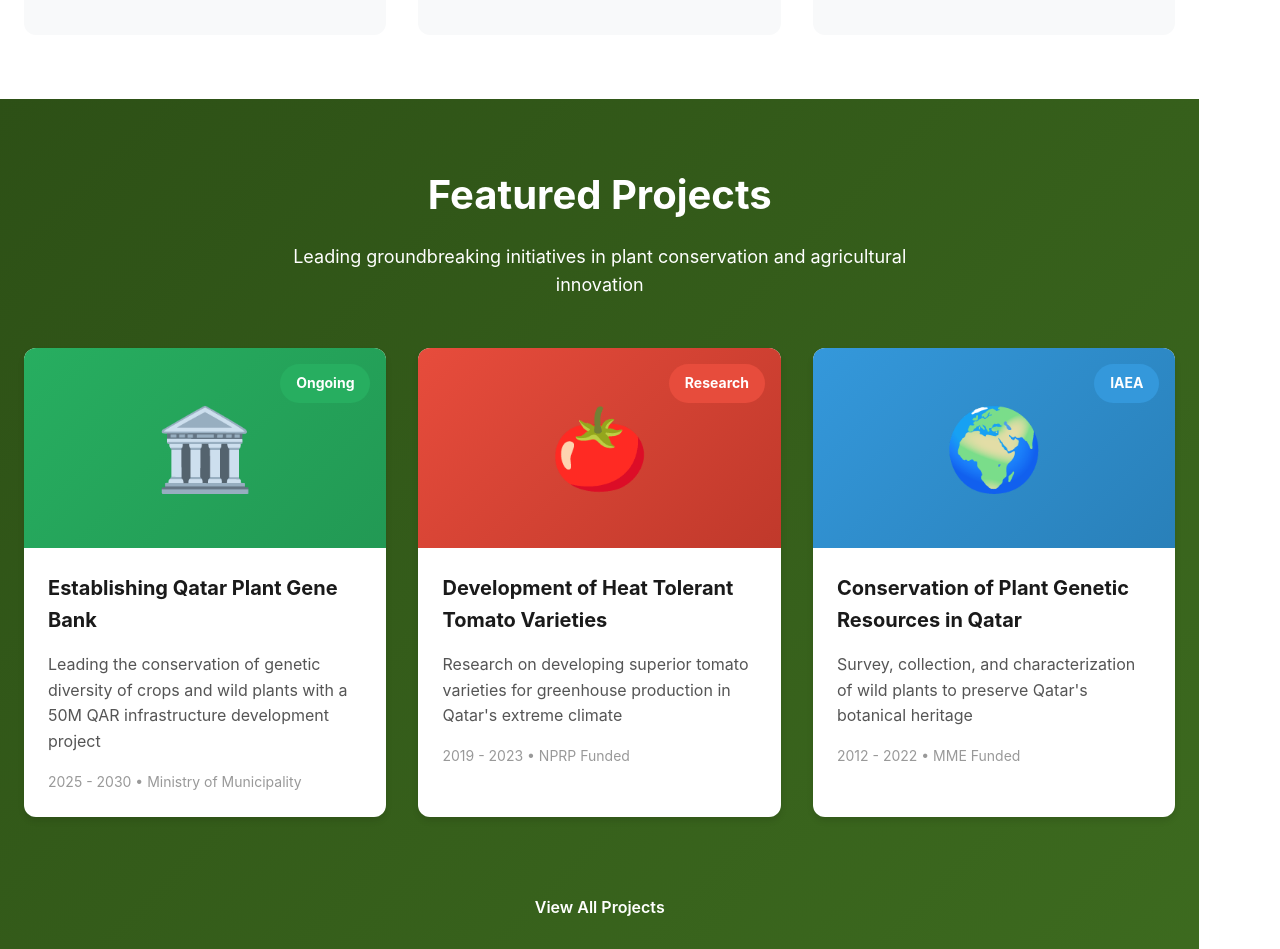
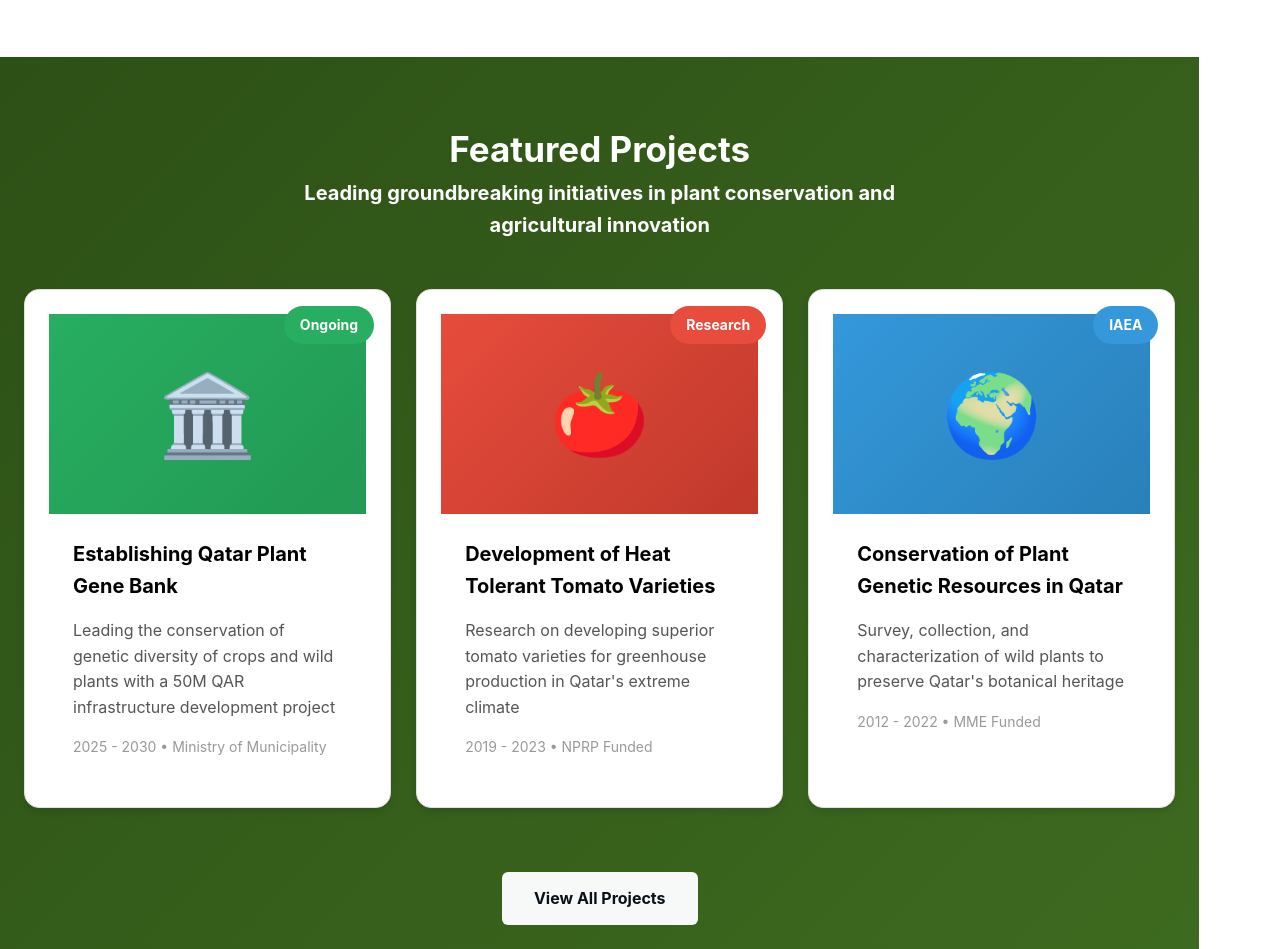
Before and after one commit to A-Muthurama/blog_project, a React (Vite) app in the folder Blog-project/: page / in a window 1280 px wide. Shown: the part 1623-2572 px from the top of the page. Built offline with nearby package versions, Linux system fonts and the light colour scheme; the HTML template or start-up script is replaced by a standard one.

Commit message:
routes updated & contact form

```diff
--- a/Blog-project/src/App.jsx
+++ b/Blog-project/src/App.jsx
@@ -7,6 +7,11 @@
 import './pages/About.css';
 import Contact from './pages/Contact';
 import './pages/Contact.css';
+import Projects from './pages/projects';
+import './pages/projects.css';
+import Publications from './pages/publications';
+import './pages/publications.css';
+
 
 function App() {
   return (
@@ -18,6 +23,8 @@
           <Routes>
             <Route path="/" element={<Home />} />
             <Route path="/about" element={<About />} />
+            <Route path="/projects" element={<Projects />} />
+            <Route path="/publications" element={<Publications />} />
              <Route path="/contact" element={<Contact />} />
           </Routes>
         </main>
--- a/Blog-project/src/pages/Contact.jsx
+++ b/Blog-project/src/pages/Contact.jsx
@@ -16,11 +16,40 @@
     });
   };
 
-  const handleSubmit = (e) => {
-    e.preventDefault();
-    alert('Thank you for your message! Dr. El-Azazi will get back to you soon.');
-    setFormData({ name: '', email: '', subject: '', message: '' });
+  const handleSubmit = async (e) => {
+  e.preventDefault();
+
+  const data = {
+    access_key: "73722357-d226-430d-8738-372b9b7332e7",
+    name: formData.name,
+    email: formData.email,
+    subject: formData.subject,
+    message: formData.message,
   };
+
+  const response = await fetch("https://api.web3forms.com/submit", {
+    method: "POST",
+    headers: {
+      "Content-Type": "application/json",
+    },
+    body: JSON.stringify(data),
+  });
+
+  const result = await response.json();
+
+  if (result.success) {
+    alert("Thank you for your message! Dr. El-Azazi will get back to you soon.");;
+    setFormData({
+      name: "",
+      email: "",
+      subject: "",
+      message: "",
+    });
+  } else {
+    alert("Failed to send message . Please try again later.");
+  }
+};
+
 
   return (
     <div className="contact-page">
--- a/Blog-project/src/pages/Home.css
+++ b/Blog-project/src/pages/Home.css
@@ -294,11 +294,10 @@
 }
 
 .section-title {
-  font-size: 2.5rem;
+  color: #0f0e0e;
+  font-weight: 700;
+  font-size:35px;
   text-align: center;
-  margin-bottom: 1rem;
-  color: #1a1a1a;
-  font-weight: bold;
 }
 
 .section-subtitle {
@@ -430,7 +429,8 @@
 .project-content h3 {
   font-size: 1.25rem;
   margin-bottom: 1rem;
-  color: #1a1a1a;
+  color: #000;
+  font-weight: 700;
 }
 
 .project-content p {
@@ -444,9 +444,15 @@
   color: #999;
   display: block;
 }
-.section-subtitle,.section-title, .btn-outline{
-    font: bold;
-    color: white;
+.featured-projects .section-title{
+  color: #fff;
+  font-weight: 700;
+  font-size:35px;
+}
+.featured-projects .section-subtitle {
+  color: #fff;
+  font-weight: 700;
+  font-size:20px;
 }
 .text-center {
   text-align: center;
@@ -454,9 +460,15 @@
   align-content: center;
 
 }
-.btn btn-outline{
+.btn.btn-outline{
     background-color: hsl(180, 6%, 97%);
     color: #091216;
+    font-weight: 700;
+}
+
+/* Make expertise subtitle black (override global where needed) */
+.expertise .section-subtitle {
+  color: #000;
 }
 
 /* Quote Section */
--- a/Blog-project/src/pages/Home.jsx
+++ b/Blog-project/src/pages/Home.jsx
@@ -20,9 +20,9 @@
               <Link to="/articles" className="btn btn-primary">Read My Article</Link>
               <Link to="/about" className="btn btn-secondary"> About Me</Link>
             </div>
-            <a href="#projects" className="link-with-arrow">
+            <Link to="/projects" className="link-with-arrow">
               View Genetic Research Projects →
-            </a>
+            </Link>
           </div>
           <div className="hero-image">
             <div className="fern-container">
@@ -137,7 +137,7 @@
           </div>
 
           <div className="text-center">
-            <a href="#projects" className="btn btn-outline">View All Projects</a>
+            <Link to='/projects' className="btn btn-outline">View All Projects</Link>
           </div>
         </div>
       </section>
```
